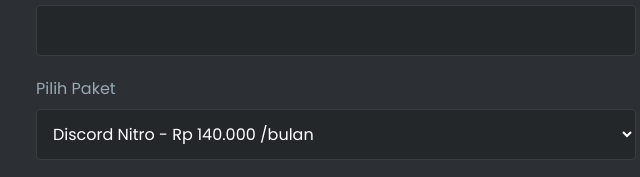
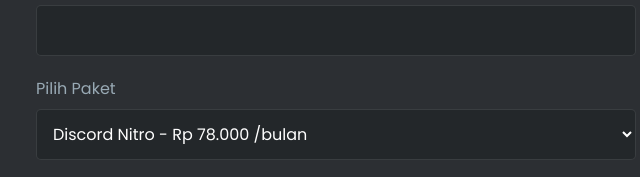
Before and after one commit to OneWay13/TechnoWeb, a plain HTML site: page index.html in a window 1280 px wide. Shown: the part 3640-3817 px from the top of the page, 304-944 px from the left. Drawn offline with Linux system fonts and the light colour scheme.

Commit message:
Update index.html

```diff
--- a/index.html
+++ b/index.html
@@ -197,10 +197,10 @@
             <label for="paket">Pilih Paket</label>
             <select id="paket" name="paket">
               <option value="Discord Nitro (Bulanan)">
-                Discord Nitro - Rp 140.000 /bulan
+                Discord Nitro - Rp 78.000 /bulan
               </option>
               <option value="Nitro Basic (Bulanan)">
-                Nitro Basic - Rp 45.000 /bulan
+                Nitro Basic - Rp 70.000 /bulan
               </option>
             </select>
           </div>
```
